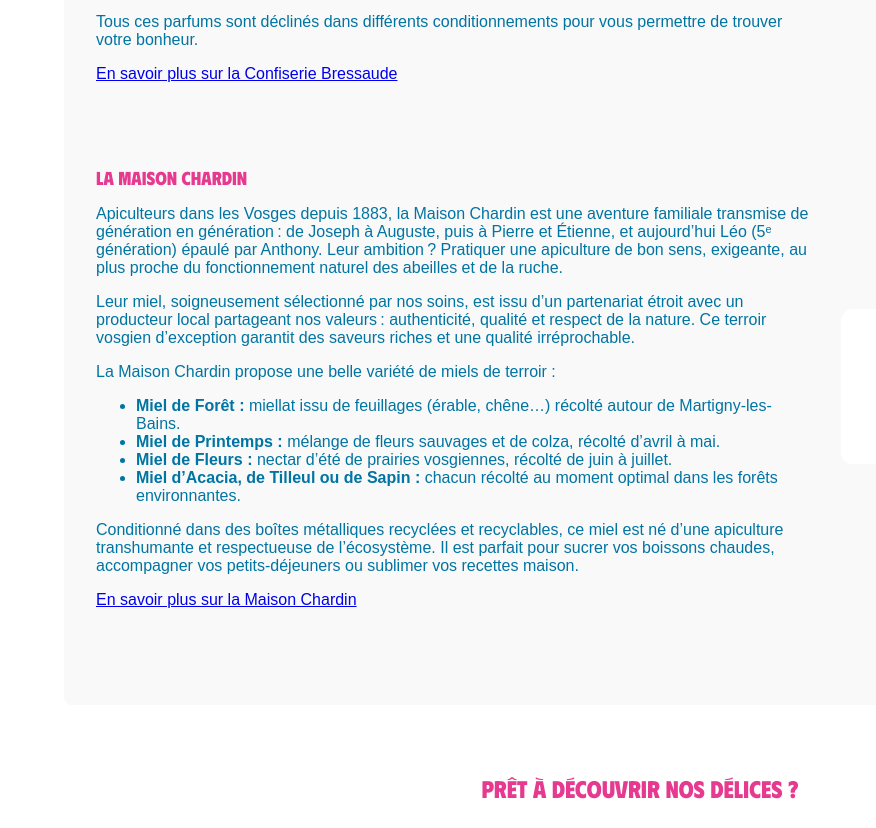
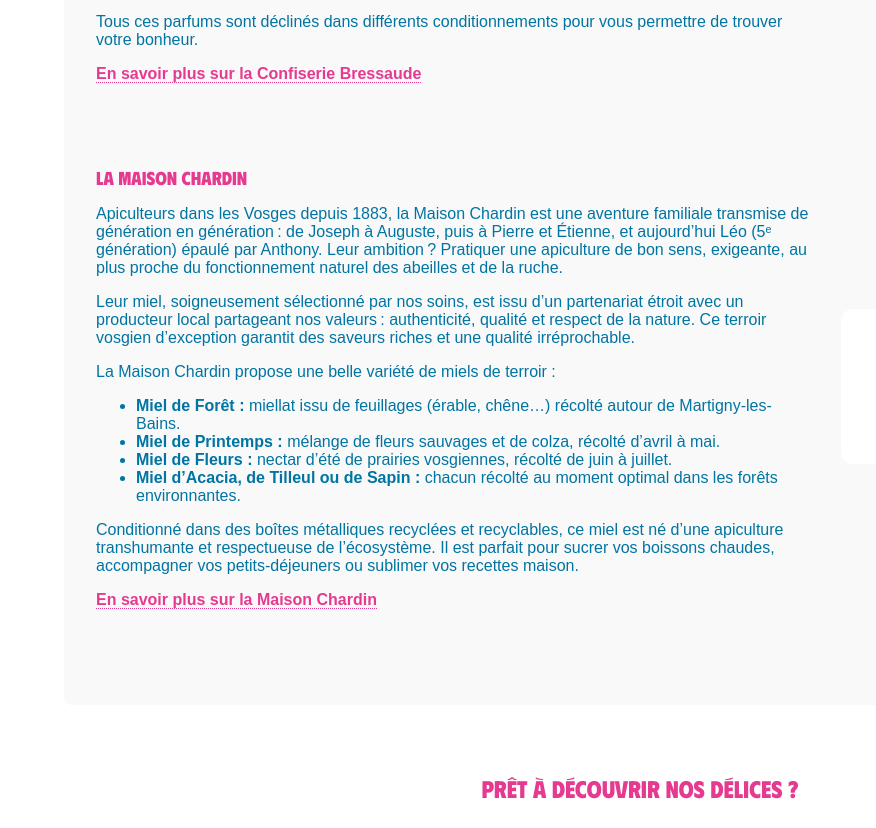
Before and after one commit to ljsma-fr/dds, a plain HTML site: page index.html in a window 1280 px wide. Shown: the part 4032-4860 px from the top of the page, 0-876 px from the left. Drawn offline with Linux system fonts and the light colour scheme.

Commit message:
màj Style lien href

```diff
--- a/style.css
+++ b/style.css
@@ -299,6 +299,19 @@ header nav a.active {
   height: auto;
 }
 
+.partner-text a {
+  color: var(--main-color);
+  font-weight: 600;
+  text-decoration: none;
+  border-bottom: 1px dotted var(--main-color);
+  transition: color 0.3s, border-bottom-color 0.3s;
+}
+
+.partner-text a:hover {
+  color: #cc2d7d;
+  border-bottom-color: #cc2d7d;
+}
+
 .pink-background {
   background-color: #e63990;
 }
```
